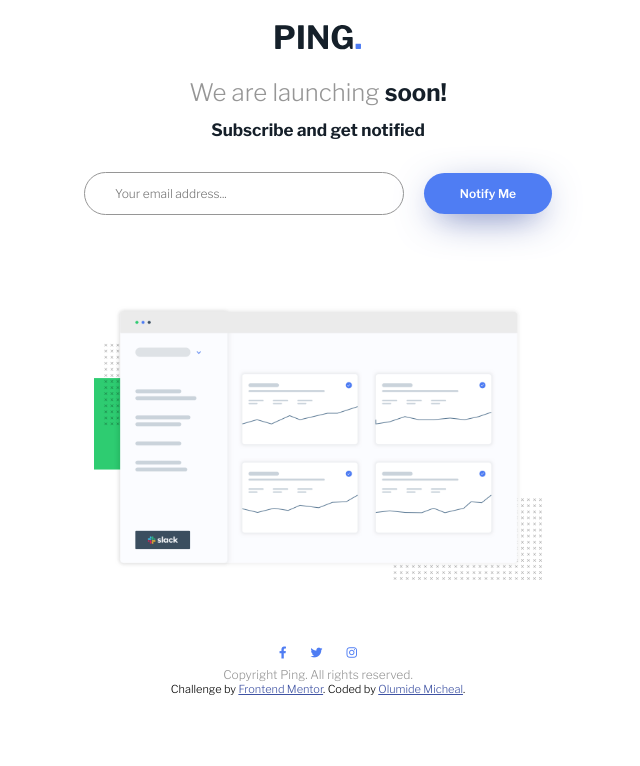
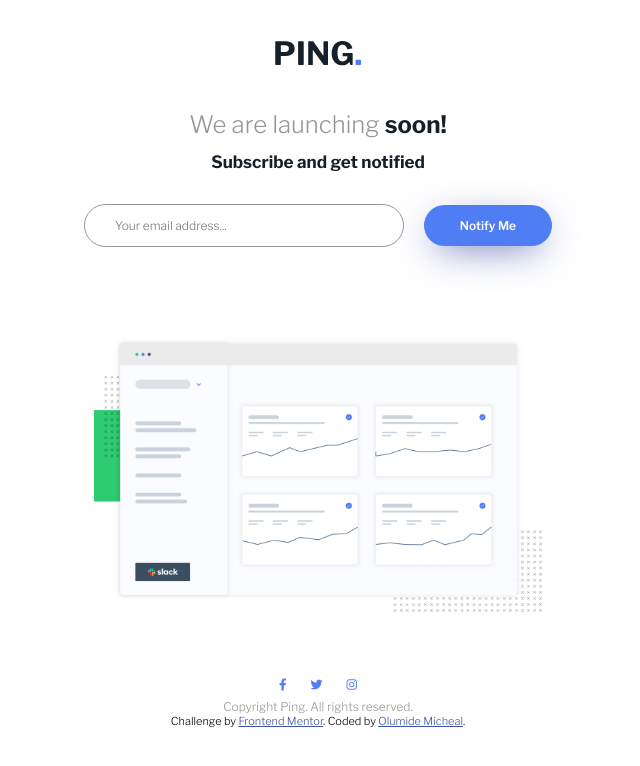
Before and after one commit to codewithmide/ping-coming-soon-page, a plain HTML site: page index.html in a window 1280 px wide. Shown: the whole page, without its empty margins (322-962 px from the left). Drawn offline with nearby package versions, Linux system fonts and the light colour scheme.

Commit message:
the work is done

```diff
--- a/styles.css
+++ b/styles.css
@@ -20,7 +20,7 @@ body {
 
 .header-image {
     background-position: center center;
-    margin: 1.5rem 0;
+    margin: 2.5rem 0;
 }
 
 h1 {
```
